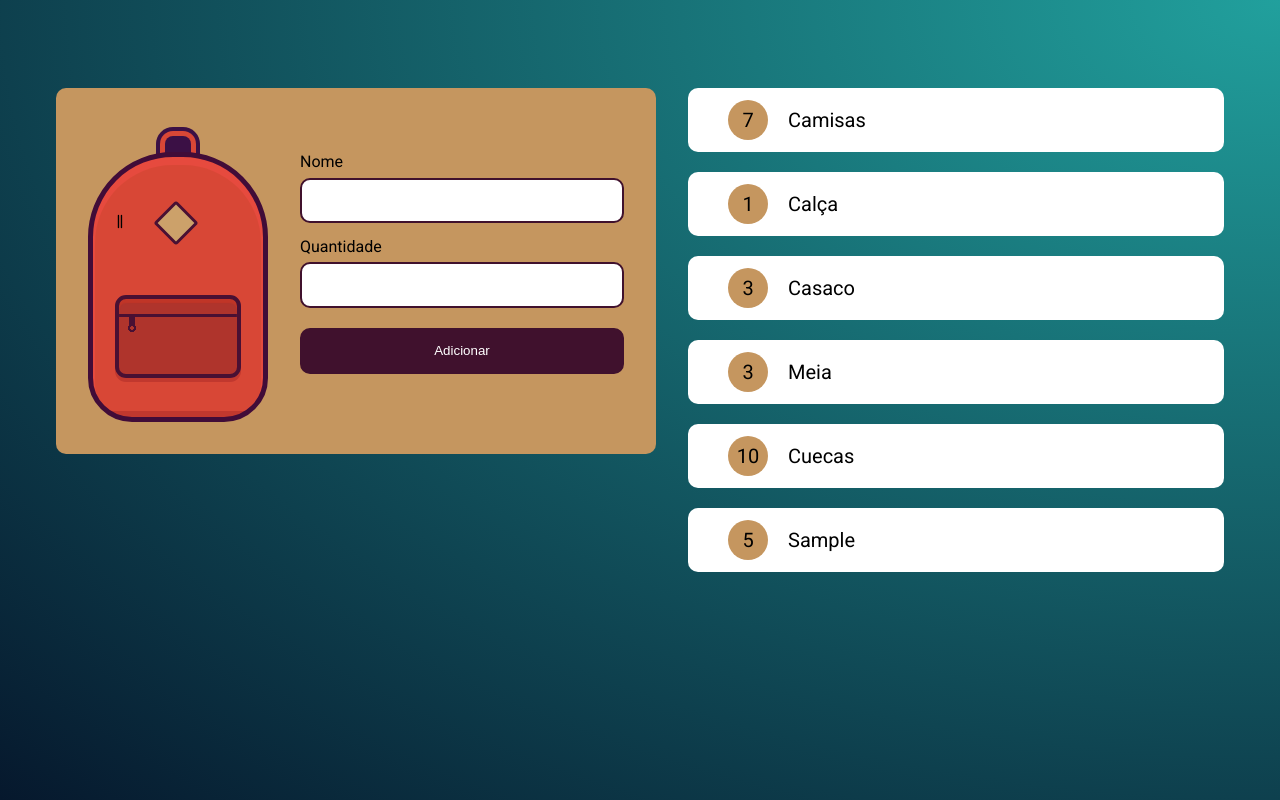
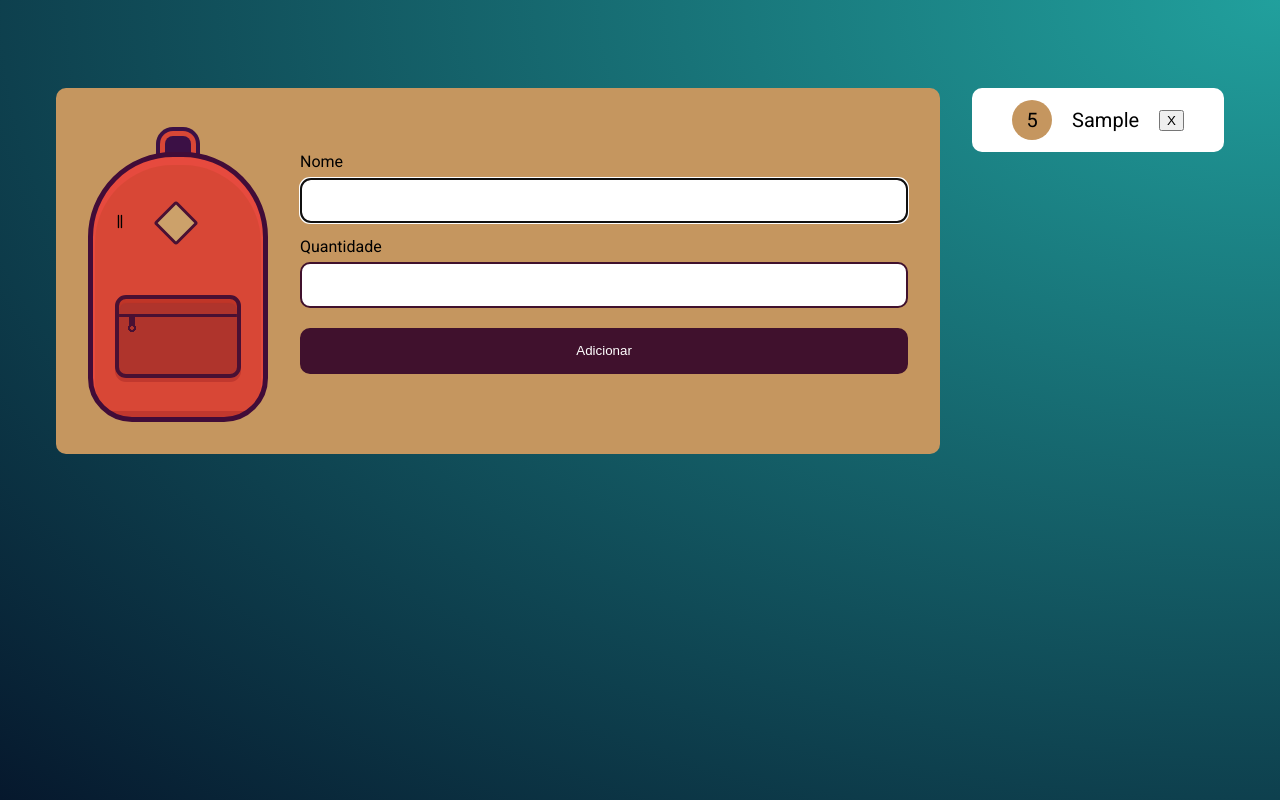
Before and after one commit to Eugod/projeto-mochila-de-viagem, a plain HTML site: page index.html in a window 1280 px wide. Both pictures are taken after typing "Sample", "5" into the empty fields and a click on the input "Adicionar". Drawn offline with Linux system fonts and the light colour scheme.

Commit message:
Finalização do projeto

```diff
--- a/index.html
+++ b/index.html
@@ -27,17 +27,7 @@
             </form>
         </div>
 
-        <ul class="lista">
-            <li class="item"><strong>7</strong>Camisas</li>
-
-            <li class="item"><strong>1</strong>Calça</li>
-
-            <li class="item"><strong>3</strong>Casaco</li>
-
-            <li class="item"><strong>3</strong>Meia</li>
-
-            <li class="item"><strong>10</strong>Cuecas</li>
-        </ul>
+        <ul class="lista"></ul>
     </main>
 
     <script src="./js/main.js"></script>
--- a/js/main.js
+++ b/js/main.js
@@ -1,7 +1,11 @@
 const form = document.getElementById('novoItem');
 const lista = document.querySelector('.lista');
 
-const itens =[];
+let itens = JSON.parse(localStorage.getItem('itens')) || [];
+
+itens.forEach((elemento) => {
+    criaElemento(elemento)
+})
 
 form.addEventListener('submit', (e) => {
     e.preventDefault();
@@ -9,25 +13,71 @@ form.addEventListener('submit', (e) => {
     let nome = e.target.elements['nome'];
     let quantidade = e.target.elements['quantidade'];
 
-    criaElemento(nome.value, quantidade.value);
+    const existe = itens.find(elemento => elemento.nome === nome.value);
 
+    const itemAtual = {
+        id: Date.now(),
+        nome: nome.value,
+        quantidade: quantidade.value,
+    }
+
+    if(existe) {
+        itemAtual.id = existe.id
+
+        atualizaElemento(itemAtual);
+    } else {
+        criaElemento(itemAtual);
+
+        itens.push(itemAtual);
+    }
+
+    localStorage.setItem('itens', JSON.stringify(itens));
+
+    nome.focus();
     nome.value = '';
     quantidade.value = '';
 })
 
-function criaElemento(nome, quantidade) {
+function criaElemento(obj) {
     const novoItem = document.createElement('li');
+    novoItem.dataset.id = obj.id
     novoItem.classList.add('item');
-    novoItem.innerHTML = `<strong>${quantidade}</strong> ${nome}`;
+    novoItem.innerHTML = `<strong>${obj.quantidade}</strong> ${obj.nome}`;
+
+    novoItem.appendChild(botaoDeleta(obj.id))
 
     lista.appendChild(novoItem);
+}
 
-    const itemAtual = {
-        nome: nome,
-        quantidade: quantidade,
-    }
+function atualizaElemento(obj) {
+    let li = document.querySelector(`[data-id='${obj.id}']`);
 
-    itens.push(itemAtual);
+    li.innerHTML = `<strong>${obj.quantidade}</strong> ${obj.nome}`;
 
-    localStorage.setItem('itens', JSON.stringify(itens));
+    li.appendChild(botaoDeleta(obj.id))
+
+    itens.forEach((elemento) => {
+        if(elemento.id === obj.id) {
+            elemento.quantidade = obj.quantidade;
+        }
+    })
 }
+
+function botaoDeleta(id) {
+    const elementoBotao = document.createElement('button');
+    elementoBotao.innerText = 'X';
+
+    elementoBotao.addEventListener('click', function() {
+        deletaElemento(this.parentElement, id)
+    })
+
+    return elementoBotao;
+}
+
+function deletaElemento(tag, id) {
+   itens = itens.filter(item => item.id != id);
+
+   localStorage.setItem('itens', JSON.stringify(itens));
+
+    tag.remove();
+}
```
